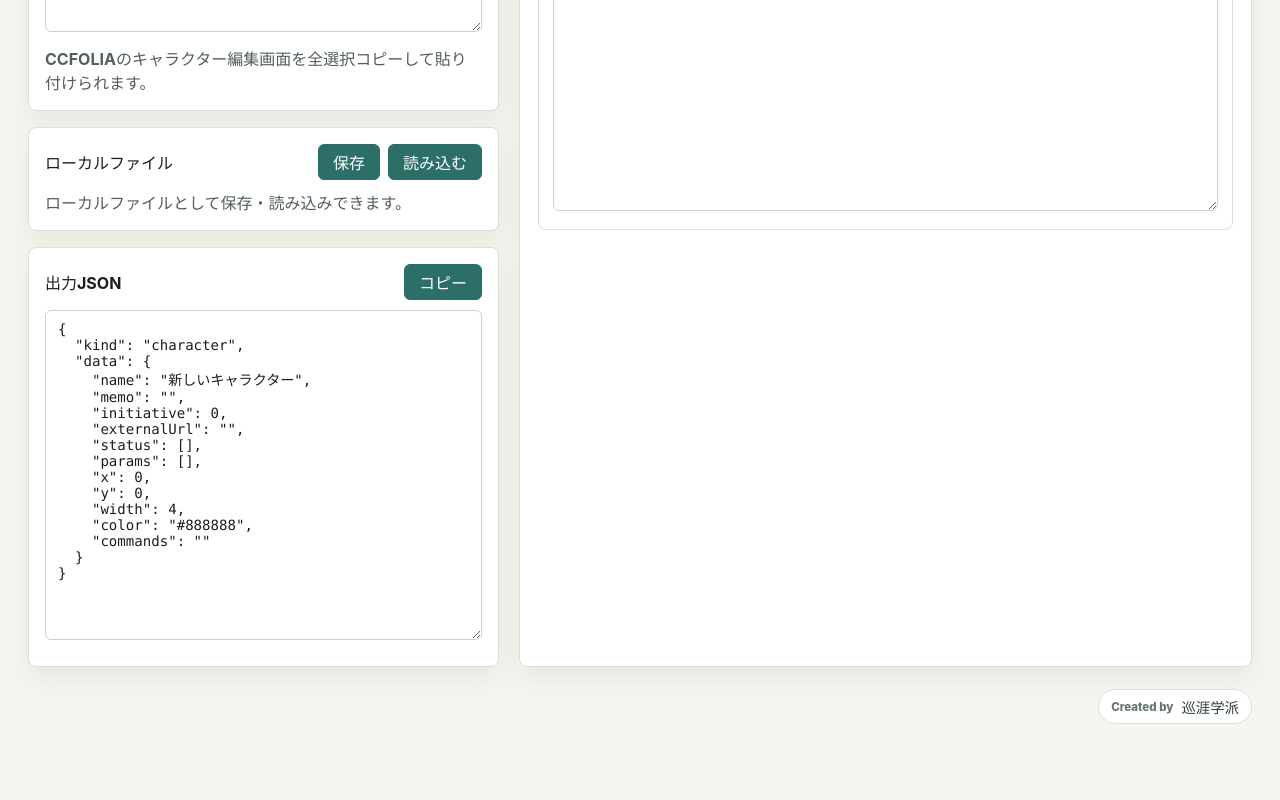
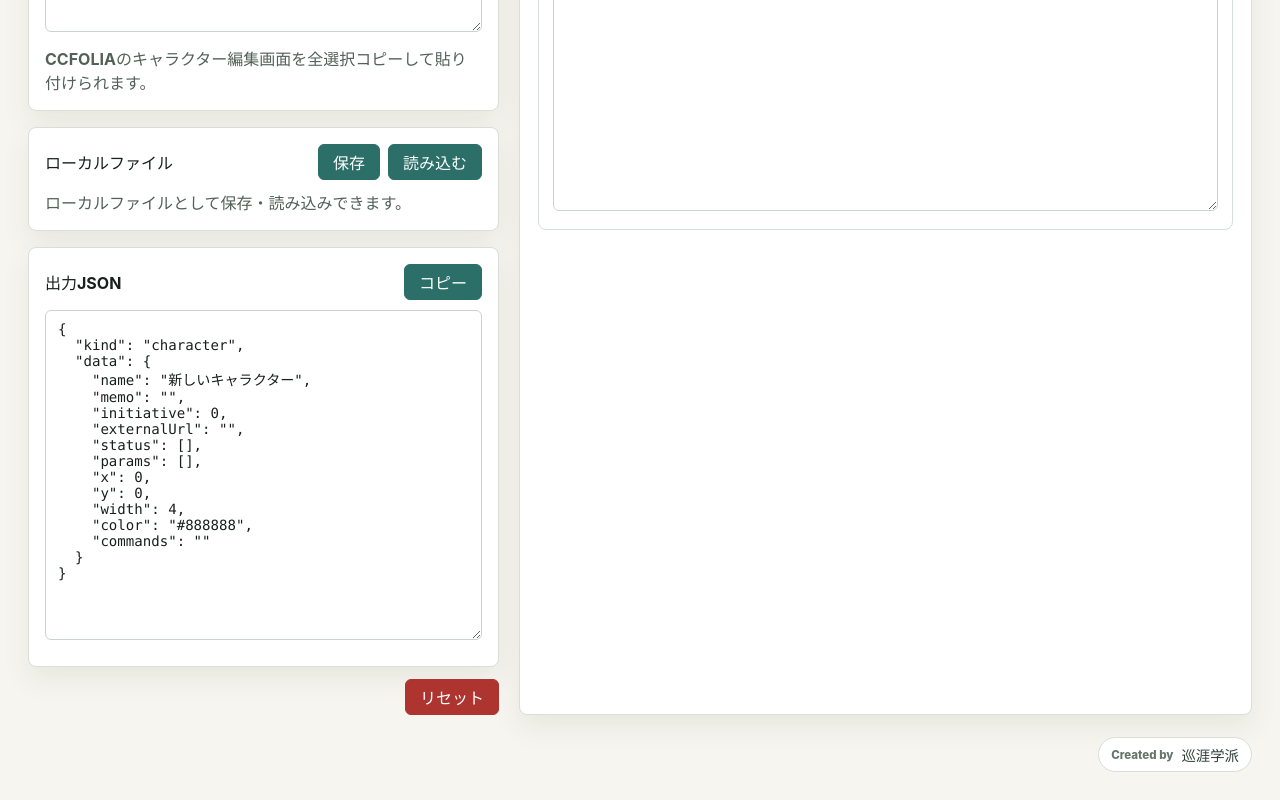
Before and after one commit to organon-torah/ccfoliaCharacterEditor, a React (Vite) app: page / in a window 1280 px wide. Shown: the part 779-1579 px from the top of the page. Before the commit the page ends 1531 px from the top, so only its background shows below. Built offline with nearby package versions, Linux system fonts and the light colour scheme.

Commit message:
Refine editor controls and modal scrolling

```diff
--- a/src/App.tsx
+++ b/src/App.tsx
@@ -173,6 +173,12 @@ export function App() {
     setCharacter((current) => ({ ...current, [key]: value }));
   }
 
+  function resetCharacter() {
+    setCharacter(createEmptyCharacter());
+    setCopyState("idle");
+    setImportDraft(null);
+  }
+
   return (
     <main className="app-shell">
       <header className="app-header">
@@ -260,6 +266,11 @@ export function App() {
             <textarea ref={outputRef} className="code-area output" value={outputJson} readOnly spellCheck={false} aria-label="出力JSON" />
             {copyState === "success" && <p className="message success">クリップボードにコピーしました。</p>}
             {copyState === "error" && <p className="message error">コピーに失敗しました。出力JSONを手動でコピーしてください。</p>}
+          </div>
+          <div className="reset-actions">
+            <button className="danger-button" type="button" onClick={resetCharacter}>
+              リセット
+            </button>
           </div>
         </section>
 
--- a/src/styles.css
+++ b/src/styles.css
@@ -212,6 +212,12 @@ h2 {
   min-height: 420px;
 }
 
+.reset-actions {
+  display: flex;
+  justify-content: flex-end;
+  margin-top: 12px;
+}
+
 .form-pane {
   padding: 18px;
 }
@@ -388,6 +394,8 @@ h2 {
   border: 1px solid #cbd4cc;
   border-radius: 8px;
   box-shadow: 0 24px 70px rgba(24, 32, 29, 0.28);
+  display: flex;
+  flex-direction: column;
   max-height: min(760px, 92vh);
   max-width: 1080px;
   overflow: hidden;
@@ -432,8 +440,9 @@ h2 {
 
 .diff-list {
   display: grid;
+  flex: 1;
   gap: 8px;
-  max-height: calc(92vh - 170px);
+  min-height: 0;
   overflow: auto;
   padding: 14px 18px 18px;
 }
```
Also changed, not shown: 6 other files (tests, documents, lock files or other folders).
